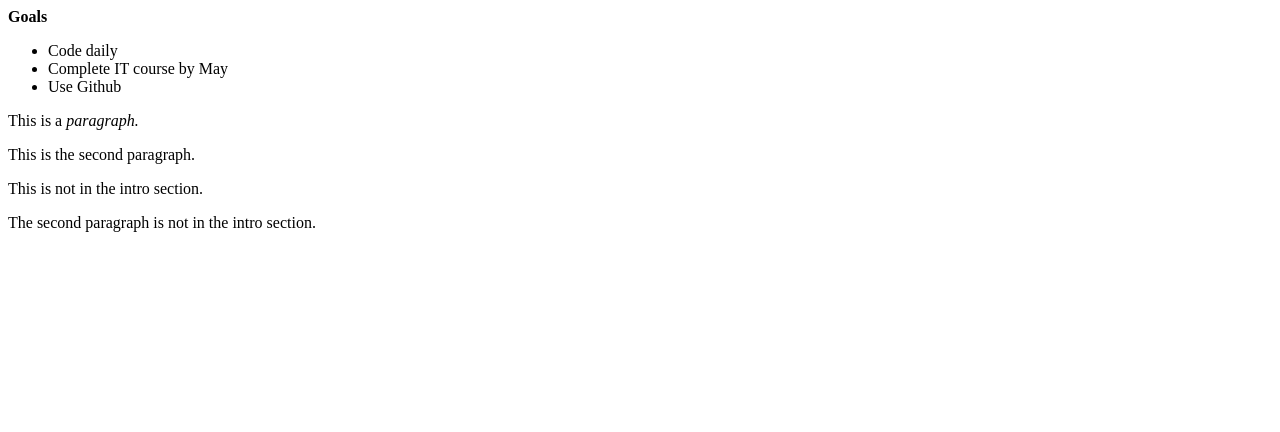
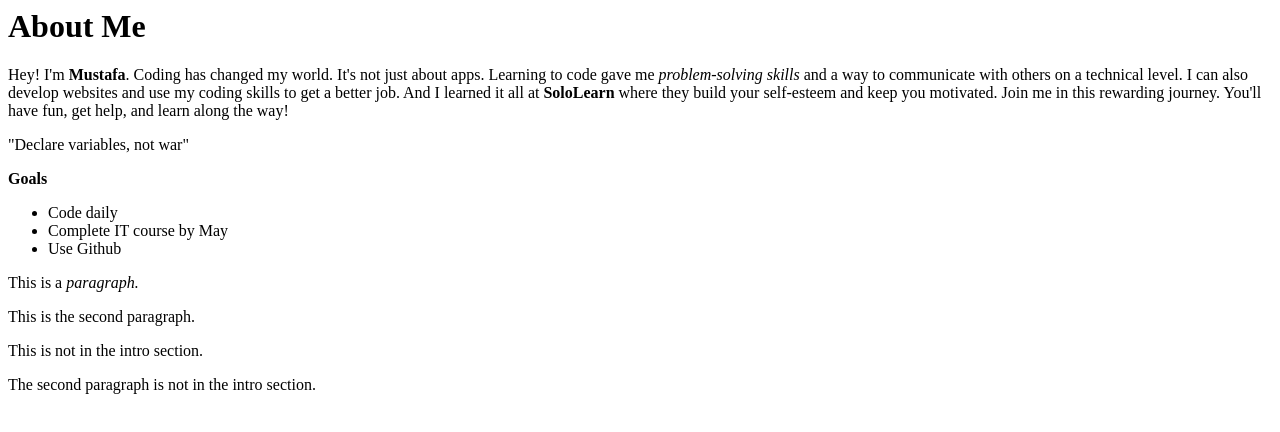
Before and after one commit to GerarDocss/Unsitionuevo, a plain HTML site: page index.html in a window 1280 px wide. Drawn offline with Linux system fonts and the light colour scheme.

Commit message:
Update index.html

```diff
--- a/index.html
+++ b/index.html
@@ -1,3 +1,11 @@
+<div class="section">
+            <h1><span>About Me</span></h1>
+            <p>
+                Hey! I'm <strong>Mustafa</strong>. Coding has changed my world. It's not just about apps. Learning to code gave me <i>problem-solving skills</i> and a way to communicate with others on a technical level. I can also develop websites and use my coding skills to get a better job. And I learned it all at <strong>SoloLearn</strong> where they build your self-esteem and keep you motivated. Join me in this rewarding journey. You'll have fun, get help, and learn along the way!
+            </p>
+            <p class="quote">"Declare variables, not war"</p>
+  </div>
+
 <b>Goals</b>
 <ul class="text-muted">
 <li>Code daily</li>
```
